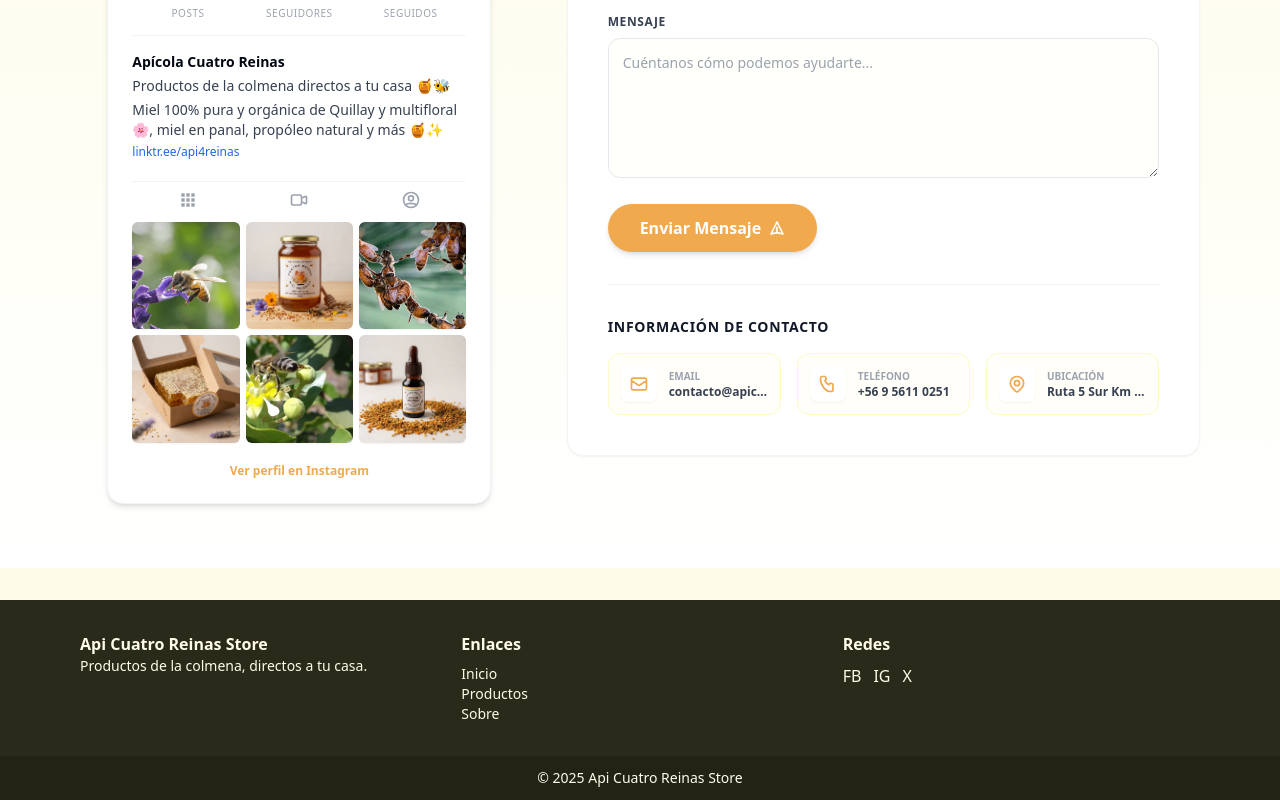
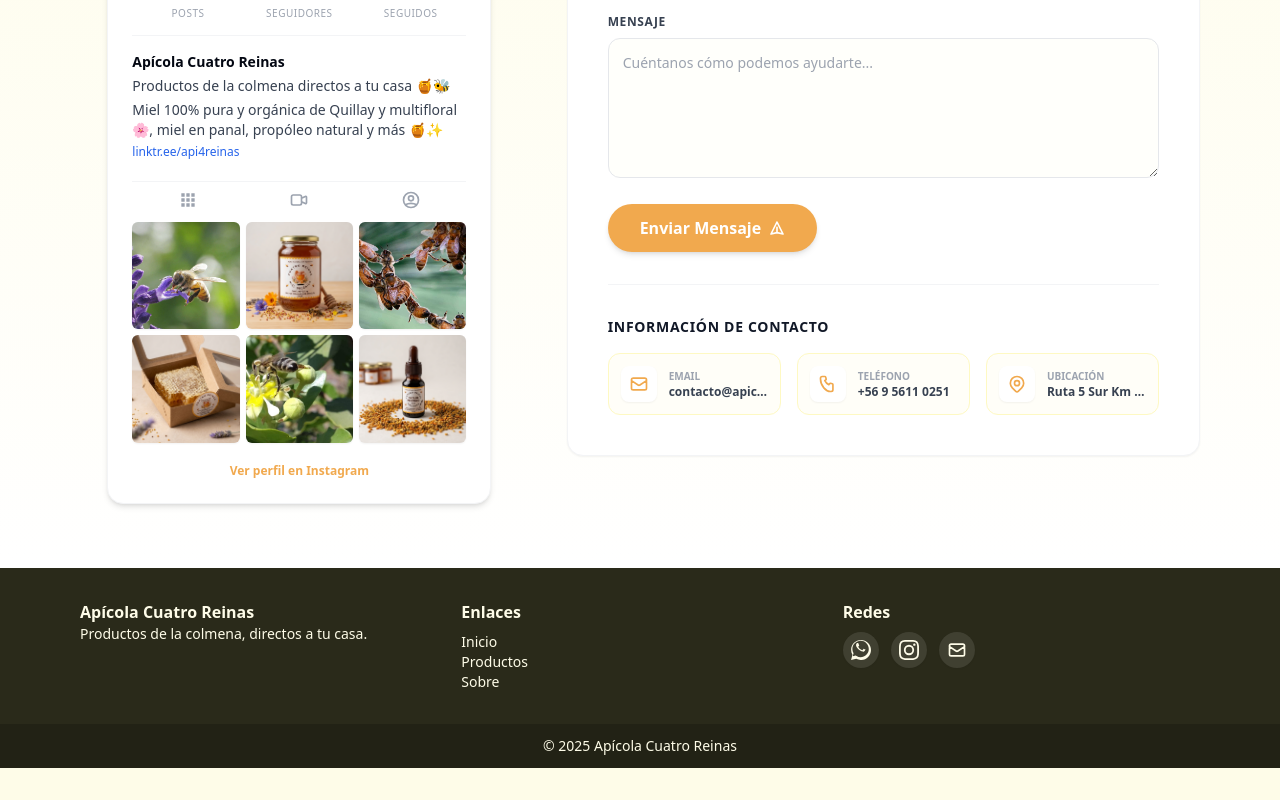
Before and after one commit to joseveloso1501/apicuatroreinas, a React (Vite) app in the folder frontend/: page /contacto in a window 1280 px wide. Shown: the part 385-1185 px from the top of the page. After the commit the page ends 1153 px from the top, so only its background shows below. Built offline with nearby package versions, Linux system fonts and the light colour scheme.

Commit message:
mejora en textos y enlaces a redes sociales

```diff
--- a/frontend/src/components/Footer.jsx
+++ b/frontend/src/components/Footer.jsx
@@ -3,10 +3,10 @@
 
 export default function Footer(){
   return (
-    <footer className="bg-darkbee text-yellow-50 mt-8">
+    <footer className="bg-darkbee text-yellow-50">
       <div className="max-w-6xl mx-auto px-4 py-8 grid grid-cols-1 md:grid-cols-3 gap-6">
         <div>
-          <h3 className="font-bold">Api Cuatro Reinas Store</h3>
+          <h3 className="font-bold">Apícola Cuatro Reinas</h3>
           <p className="text-sm">Productos de la colmena, directos a tu casa.</p>
         </div>
         <div>
@@ -18,15 +18,44 @@
           </ul>
         </div>
         <div>
-          <h4 className="font-semibold">Redes</h4>
-          <div className="flex gap-3 mt-2">
-            <a href="#" aria-label="facebook">FB</a>
-            <a href="#" aria-label="instagram">IG</a>
-            <a href="#" aria-label="twitter">X</a>
+          <h4 className="font-semibold mb-2">Redes</h4>
+          <div className="flex gap-3">
+            <a
+              href="https://wa.me/56956110251"
+              target="_blank"
+              rel="noopener noreferrer"
+              aria-label="WhatsApp"
+              className="w-9 h-9 rounded-full bg-white/10 hover:bg-emerald-600 hover:text-white flex items-center justify-center transition-all duration-300 hover:scale-110 active:scale-95 text-yellow-50 shadow-sm"
+            >
+              <svg className="w-5 h-5" fill="currentColor" viewBox="0 0 24 24">
+                <path d="M.057 24l1.687-6.163c-1.041-1.804-1.588-3.849-1.587-5.946C.06 5.348 5.397.01 12.008.01c3.202.001 6.212 1.246 8.477 3.514 2.266 2.268 3.507 5.28 3.505 8.484-.004 6.657-5.34 11.997-11.953 11.997-2.005-.001-3.973-.5-5.739-1.451L0 24zm6.59-4.846c1.6.95 3.188 1.449 4.825 1.451 5.436 0 9.86-4.37 9.864-9.799.002-2.63-1.023-5.101-2.885-6.963C16.63 2.028 14.154.999 11.53.999c-5.442 0-9.87 4.372-9.874 9.802-.001 1.83.486 3.62 1.411 5.187l-.965 3.525 3.619-.949zm11.367-7.404c-.332-.165-1.961-.958-2.265-1.069-.304-.11-.525-.165-.745.165-.22.33-.852 1.069-1.043 1.288-.19.22-.382.247-.714.082-1.892-.948-3.136-1.657-4.38-3.79-.328-.564.328-.524.94-1.745.102-.206.051-.385-.026-.55-.076-.165-.625-1.484-.856-2.03-.225-.539-.453-.466-.625-.475-.162-.008-.348-.01-.533-.01-.186 0-.488.069-.743.344-.256.275-.978.945-.978 2.302s.999 2.668 1.139 2.852c.139.186 1.966 2.977 4.76 4.17 1.632.695 2.268.809 3.085.69.516-.075 1.583-.64 1.804-1.258.222-.619.222-1.15.155-1.258-.066-.11-.247-.165-.58-.33z"/>
+              </svg>
+            </a>
+            <a
+              href="https://www.instagram.com/api4reinas/"
+              target="_blank"
+              rel="noopener noreferrer"
+              aria-label="Instagram"
+              className="w-9 h-9 rounded-full bg-white/10 hover:bg-gradient-to-tr hover:from-yellow-400 hover:via-pink-500 hover:to-purple-600 hover:text-white flex items-center justify-center transition-all duration-300 hover:scale-110 active:scale-95 text-yellow-50 shadow-sm"
+            >
+              <svg className="w-5 h-5" fill="currentColor" viewBox="0 0 24 24">
+                <path d="M12 2.163c3.204 0 3.584.012 4.85.07 3.252.148 4.771 1.691 4.919 4.919.058 1.265.069 1.645.069 4.849 0 3.205-.012 3.584-.069 4.849-.149 3.225-1.664 4.771-4.919 4.919-1.266.058-1.644.07-4.85.07-3.204 0-3.584-.012-4.849-.07-3.26-.149-4.771-1.699-4.919-4.92-.058-1.265-.07-1.644-.07-4.849 0-3.204.013-3.583.07-4.849.149-3.227 1.664-4.771 4.919-4.919 1.266-.057 1.645-.069 4.849-.069zM12 0C8.741 0 8.333.014 7.053.072 2.695.272.273 2.69.073 7.051.014 8.333 0 8.741 0 12c0 3.259.014 3.668.072 4.948.2 4.358 2.618 6.78 6.98 6.98 1.281.058 1.689.072 4.948.072 3.259 0 3.668-.014 4.948-.072 4.354-.2 6.782-2.618 6.979-6.98.059-1.28.073-1.689.073-4.948 0-3.259-.014-3.667-.072-4.947-.196-4.354-2.617-6.78-6.979-6.98C15.668.014 15.259 0 12 0zm0 5.838a6.162 6.162 0 100 12.324 6.162 6.162 0 000-12.324zM12 16a4 4 0 110-8 4 4 0 010 8zm6.406-11.845a1.44 1.44 0 100 2.881 1.44 1.44 0 000-2.881z"/>
+              </svg>
+            </a>
+            <a
+              href="mailto:contacto@apicuatroreinas.cl"
+              aria-label="Gmail"
+              className="w-9 h-9 rounded-full bg-white/10 hover:bg-rose-600 hover:text-white flex items-center justify-center transition-all duration-300 hover:scale-110 active:scale-95 text-yellow-50 shadow-sm"
+            >
+              <svg className="w-5 h-5" fill="none" stroke="currentColor" strokeWidth="2" viewBox="0 0 24 24">
+                <path strokeLinecap="round" strokeLinejoin="round" d="M3 8l7.89 5.26a2 2 0 002.22 0L21 8M5 19h14a2 2 0 002-2V7a2 2 0 00-2-2H5a2 2 0 00-2 2v10a2 2 0 002 2z"/>
+              </svg>
+            </a>
           </div>
         </div>
       </div>
-      <div className="bg-black/20 text-center py-3 text-sm">© {new Date().getFullYear()} Api Cuatro Reinas Store</div>
+      <div className="bg-black/20 text-center py-3 text-sm">© {new Date().getFullYear()} Apícola
+       Cuatro Reinas </div>
     </footer>
   )
 }
```
